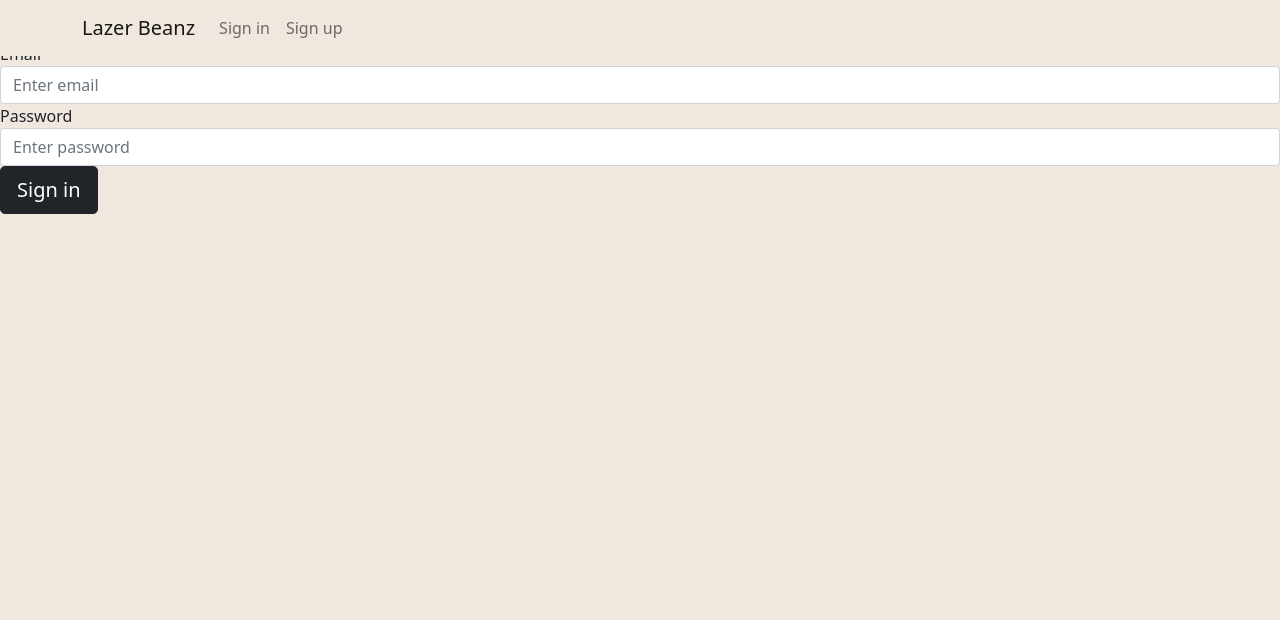
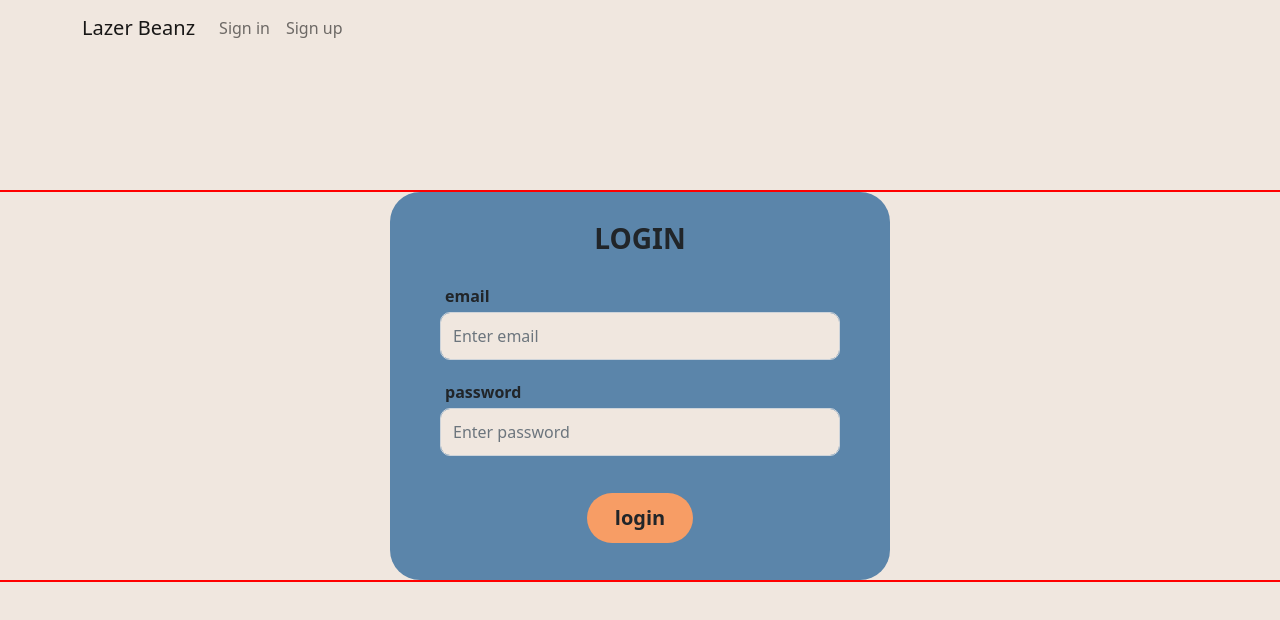
Before and after one commit to dwelch2344/Kitchen-Buddy, a React (Create React App) app in the folder client/: page /sign-in in a window 1280 px wide. Shown: the top 620 px of the page. Built offline with nearby package versions, Linux system fonts and the light colour scheme.

Commit message:
login/signup form first styling done minus font

```diff
--- a/client/src/components/Login/Login.js
+++ b/client/src/components/Login/Login.js
@@ -3,6 +3,8 @@ import Auth from '../../utils/auths';
 
 import { useMutation } from '@apollo/client';
 import { LOGIN_USER } from '../../utils/mutations';
+
+import './login.css';
 
 const Login = (props) => {
     const [formState, setFormState] = useState({ email: '', password: '' });
@@ -43,12 +45,12 @@ const Login = (props) => {
 };
 
     return (
-            <main className='flex-row justify-center mb-4'>
+            <main className='form-container'>
                 <form>
-                    <h3>Log in</h3>
+                    <h3>LOGIN</h3>
 
                     <div className="form-group">
-                        <label>Email</label>
+                        <label>email</label>
                         <input
                         type="email"
                         className="form-control"
@@ -61,7 +63,7 @@ const Login = (props) => {
                     </div>
 
                     <div className="form-group">
-                        <label>Password</label>
+                        <label>password</label>
                         <input
                         type="password"
                         className="form-control"
@@ -73,10 +75,11 @@ const Login = (props) => {
                         />
                     </div>
 
-
-                    <button type="submit" className="btn btn-dark btn-lg btn-block">
-                        Sign in
+                    <div className="btn-container">
+                    <button type="submit" className="btn">
+                    <div className="submit-btn-text">login</div>
                     </button>
+                    </div>
 
                 </form>
                 {error && <div>Sign up failed</div>}
--- a/client/src/components/Login/login.css
+++ b/client/src/components/Login/login.css
@@ -0,0 +1,61 @@
+.form-container {
+	display: flex;
+	justify-content: center;
+	margin-top: 15%;
+
+	outline: red solid 2px;
+}
+
+.form-container h3 {
+	display: flex;
+	justify-content: center;
+
+	font-weight: 700;
+}
+
+.form-container form {
+	background-color: #5b85aa;
+	width: 25%;
+	padding: 30px 50px;
+	border-radius: 30px;
+
+	min-width: 500px;
+}
+
+.form-group {
+	padding-top: 20px;
+}
+
+.form-control {
+	background-color: #f0e7df;
+	border-radius: 10px;
+	height: 48px;
+}
+
+.form-group label {
+	padding-left: 5px;
+	padding-bottom: 4px;
+
+	font-weight: 600;
+}
+
+.btn-container {
+	display: flex;
+	justify-content: center;
+	padding-top: 30px;
+}
+
+
+.submit-btn-text {
+	background-color: #f79d65;
+
+	padding: 10px 28px;
+	border-radius: 26px;
+
+	font-size: 20px;
+	font-weight: 600;
+}
+
+.submit-btn-text:hover {
+	background-color: #c27443;
+}
--- a/client/src/components/SignUp/SignUp.js
+++ b/client/src/components/SignUp/SignUp.js
@@ -4,7 +4,7 @@ import Auth from '../../utils/auths';
 import { useMutation } from '@apollo/client';
 import { ADD_USER } from '../../utils/mutations';
 
-import './signup.css'
+import './signup.css';
 
 const SignUp = () => {
     // functionality
@@ -47,10 +47,10 @@ const SignUp = () => {
             <form
                 onSubmit={handleFormSubmit}
             >
-                <h3>Register</h3>
+                <h3>SIGN UP</h3>
 
                 <div className="form-group">
-                        <label>First name</label>
+                    <label>name</label>
                     <input
                         type="username"
                         className="form-control"
@@ -62,7 +62,7 @@ const SignUp = () => {
                 </div>
 
                 <div className="form-group">
-                    <label>Email</label>
+                    <label>email</label>
                     <input
                         type="email"
                         className="form-control"
@@ -74,7 +74,7 @@ const SignUp = () => {
                 </div>
 
                 <div className="form-group">
-                    <label>Password</label>
+                    <label>password</label>
                     <input
                         type="password"
                         className="form-control"
@@ -84,10 +84,11 @@ const SignUp = () => {
                         value={formState.password}
                     />
                 </div>
-
+                <div className="btn-container">
                     <button type="submit" className="btn">
-                    Register
+                        <div className="submit-btn-text">register</div>
                     </button>
+                </div>
             </form>
             {error && <div>Sign Up Failed!</div>}
         </main>
--- a/client/src/components/SignUp/signup.css
+++ b/client/src/components/SignUp/signup.css
@@ -5,3 +5,55 @@
 
 	outline: red solid 2px;
 }
+
+.form-container h3 {
+	display: flex;
+	justify-content: center;
+
+	font-weight: 700;
+}
+
+.form-container form {
+	background-color: #5b85aa;
+	width: 25%;
+	padding: 30px 50px;
+	border-radius: 30px;
+	min-width: 500px;
+}
+
+.form-group {
+	padding-top: 20px;
+}
+
+.form-control {
+	background-color: #f0e7df;
+	border-radius: 10px;
+	height: 48px;
+}
+
+.form-group label {
+	padding-left: 5px;
+	padding-bottom: 4px;
+
+	font-weight: 600;
+}
+
+.btn-container {
+	display: flex;
+	justify-content: center;
+	padding-top: 30px;
+}
+
+.submit-btn-text {
+	background-color: #f79d65;
+
+	padding: 10px 28px;
+	border-radius: 26px;
+
+	font-size: 20px;
+	font-weight: 600;
+}
+
+.submit-btn-text:hover {
+	background-color: #c27443;
+}
--- a/client/src/index.css
+++ b/client/src/index.css
@@ -1,6 +1,5 @@
 * {
 	box-sizing: border-box;
-	background-color: #f0e7df;
 }
 
 body {
@@ -19,4 +18,5 @@ html,
 #root {
 	width: 100%;
 	height: 100%;
+	background-color: #f0e7df;
 }
```
Lines whose indentation alone changed are shown as unchanged.
